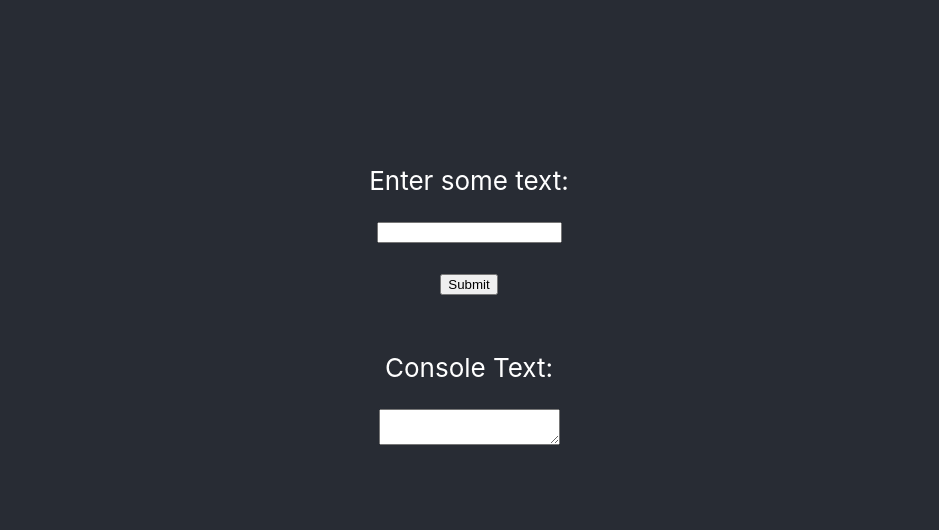
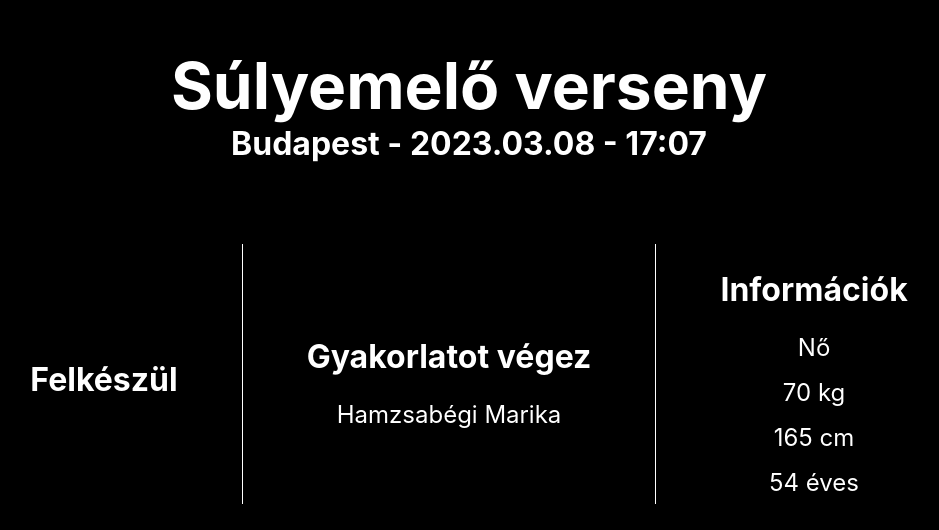
Before and after one commit to nandorfivince/react-flask, a React (Create React App) app in the folder client/: page / in a window 1280 px wide. Shown: the part 108-638 px from the top of the page, without its empty margins (171-1110 px from the left). Built offline with nearby package versions, Linux system fonts and the light colour scheme.

Commit message:
sulyemeles init frontend

```diff
--- a/client/package.json
+++ b/client/package.json
@@ -2,7 +2,7 @@
   "name": "client",
   "version": "0.1.0",
   "private": true,
-  "proxy": "http://flask-server:5000",
+  "proxy": "http://192.168.0.100:5000",
   "dependencies": {
     "@testing-library/jest-dom": "^5.16.5",
     "@testing-library/react": "^13.4.0",
--- a/client/src/App.css
+++ b/client/src/App.css
@@ -1,38 +1,54 @@
 .App {
+  background-color: black;
+  height: 100vh;
+  display: flex;
+  flex-direction: column;
+  justify-content: center;
+  align-items: center;
+  color: white; /* a szövegek színe */
+}
+
+.header {
   text-align: center;
 }
 
-.App-logo {
-  height: 40vmin;
-  pointer-events: none;
+.title {
+  font-size: 4rem;
+  margin: 0;
 }
 
-@media (prefers-reduced-motion: no-preference) {
-  .App-logo {
-    animation: App-logo-spin infinite 20s linear;
-  }
+.date {
+  font-size: 2rem;
+  margin: 0;
 }
 
-.App-header {
-  background-color: #282c34;
-  min-height: 100vh;
+.container {
+  display: flex;
+  justify-content: center;
+  align-items: center;
+  margin-top: 3rem;
+}
+
+.column {
   display: flex;
   flex-direction: column;
+  justify-content: center;
   align-items: center;
-  justify-content: center;
-  font-size: calc(10px + 2vmin);
-  color: white;
+  padding: 2rem;
 }
 
-.App-link {
-  color: #61dafb;
+.separator {
+  height: 80%;
+  border-right: 1px solid white;
+  margin: 0 2rem;
 }
 
-@keyframes App-logo-spin {
-  from {
-    transform: rotate(0deg);
-  }
-  to {
-    transform: rotate(360deg);
-  }
+.subtitle {
+  font-size: 2rem;
+  margin-bottom: 1rem;
 }
+
+p {
+  margin: 0.5rem 0;
+  font-size: 1.5rem;
+}
--- a/client/src/App.js
+++ b/client/src/App.js
@@ -1,53 +1,31 @@
-import React, { useState } from 'react';
+import React from 'react';
 import './App.css';
 
 function App() {
-  const [text, setText] = useState("");
-  const [consoleText, setConsoleText] = useState("");
-
-  const handleTextChange = (event) => {
-    setText(event.target.value);
-  }
-
-  const handleSubmit = (event) => {
-    event.preventDefault();
-    fetch('/console', {
-      method: 'POST',
-      headers: {
-        'Content-Type': 'text/plain',
-        'Accept': 'text/plain'
-      },
-      body: text
-    })
-    .then(response => response.text())
-    .then(data => {
-      console.log(data);
-      setConsoleText(data);
-    })
-    .catch(error => console.log(error))
-  }
-
-  const handleKeyPress = (event) => {
-    if (event.key === 'Enter') {
-      handleSubmit(event);
-    }
-  }
-
   return (
     <div className="App">
-      <header className="App-header">
-        <p>
-          Enter some text:
-        </p>
-        <input type="text" value={text} onChange={handleTextChange} onKeyPress={handleKeyPress} />
-        <br />
-        <button onClick={handleSubmit}>Submit</button>
-        <br />
-        <p>
-          Console Text:
-        </p>
-        <textarea value={consoleText} readOnly />
-      </header>
+      <div className="header">
+        <h1 className="title">Súlyemelő verseny</h1>
+        <h3 className="date">Budapest - 2023.03.08 - 17:07</h3>
+      </div>
+      <div className="container">
+        <div className="column">
+          <h2 className="subtitle">Felkészül</h2>
+        </div>
+        <div className="separator"></div>
+        <div className="column">
+          <h2 className="subtitle">Gyakorlatot végez</h2>
+          <p>Hamzsabégi Marika</p>
+        </div>
+        <div className="separator"></div>
+        <div className="column">
+          <h2 className="subtitle">Információk</h2>
+          <p>Nő</p>
+          <p>70 kg</p>
+          <p>165 cm</p>
+          <p>54 éves</p>
+        </div>
+      </div>
     </div>
   );
 }
```
Also changed, not shown: 2 other files (tests, documents, lock files or other folders).
